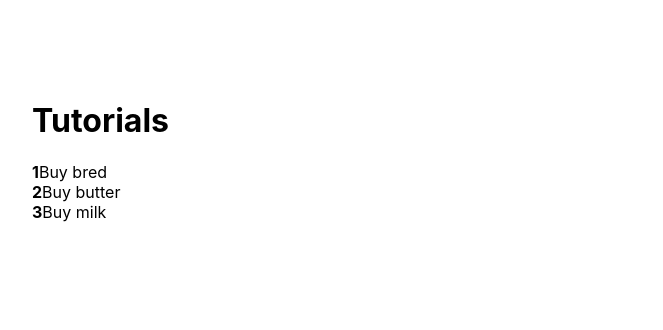
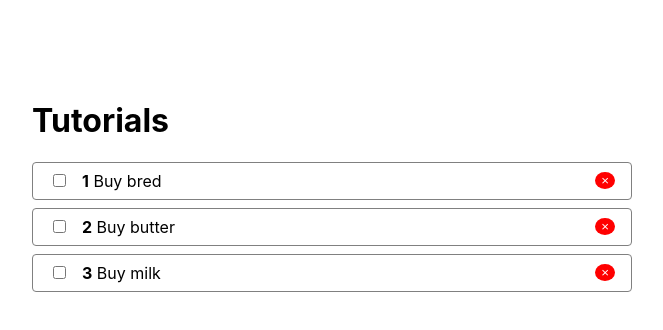
Before and after one commit to Alister1987/react-youtube-app, a React (Create React App) app: page / in a window 1280 px wide. Shown: the top 330 px of the page, without its empty margins (308-971 px from the left). Built offline with nearby package versions, Linux system fonts and the light colour scheme.

Commit message:
Added styles on component

```diff
--- a/src/Todo/TodoItem.js
+++ b/src/Todo/TodoItem.js
@@ -1,10 +1,38 @@
 import React from "react";
+import PropTypes from 'prop-types';
 
-export default function TodoItem({todo, index}) {
+const styles = {
+    li: {
+        display: 'flex',
+        justifyContent: 'space-between',
+        alignItems: 'center',
+        padding: '.5rem 1rem',
+        border: '1px solid gray',
+        borderRadius: '4px',
+        marginBottom: '.5rem'
+    },
+    input: {
+        marginRight: '1rem'
+    }
+}
+
+function TodoItem({todo, index}) {
     return (
-        <li>
-            <strong>{index+1}</strong>
-            {todo.title}
+        <li style={styles.li}>
+            <span>
+                <input type="checkbox" name="" id="" style={styles.input}/>
+                <strong>{index+1}</strong>
+                &nbsp;
+                {todo.title}
+            </span>
+            <button className="rm">&times;</button>
         </li>
     )
 }
+
+TodoItem.propTypes = {
+    todo: PropTypes.object.isRequired,
+    index: PropTypes.number.isRequired
+}
+
+export default TodoItem
--- a/src/index.css
+++ b/src/index.css
@@ -17,3 +17,9 @@
   margin: 0 auto;
   width: 600px;
 }
+.rm {
+  background: red;
+  border-radius: 50%;
+  color: #fff;
+  border: none;
+}
```
Also changed, not shown: src/Todo/TodoList.js (+7 -1 lines).
